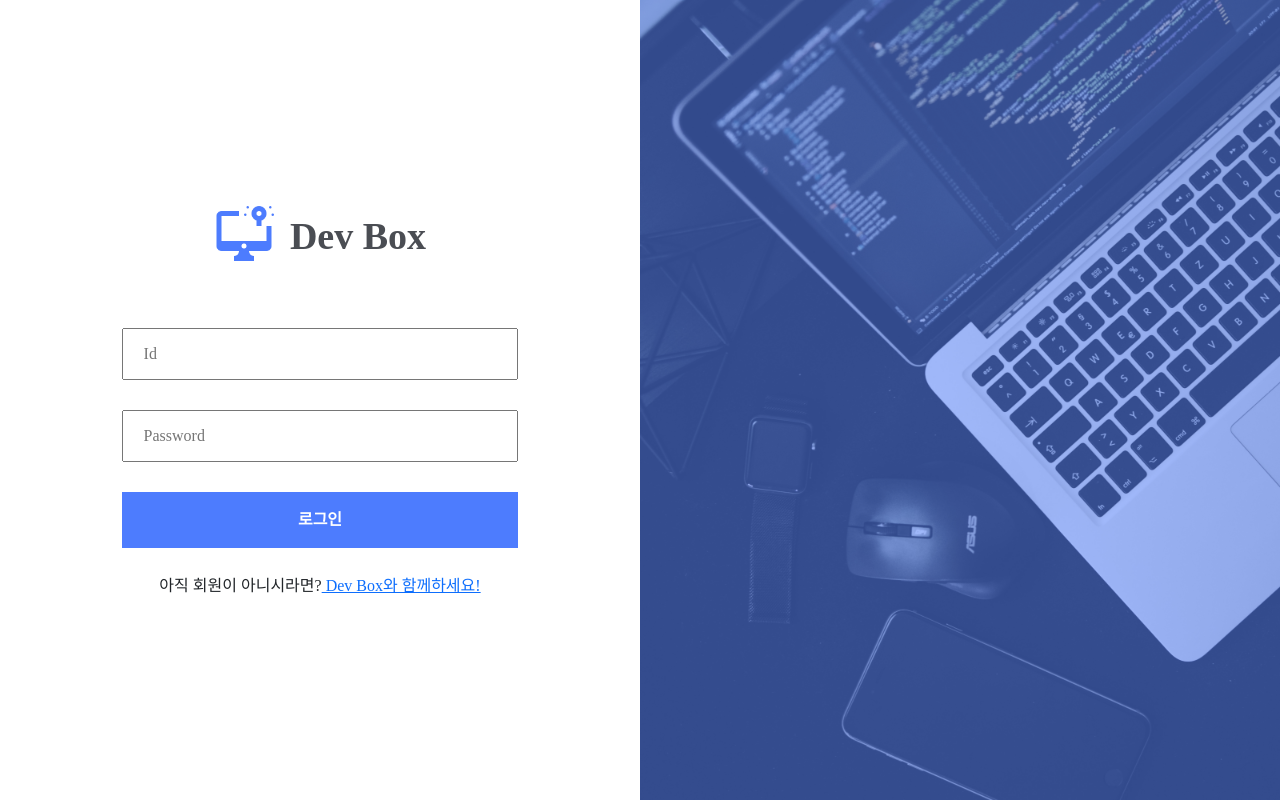
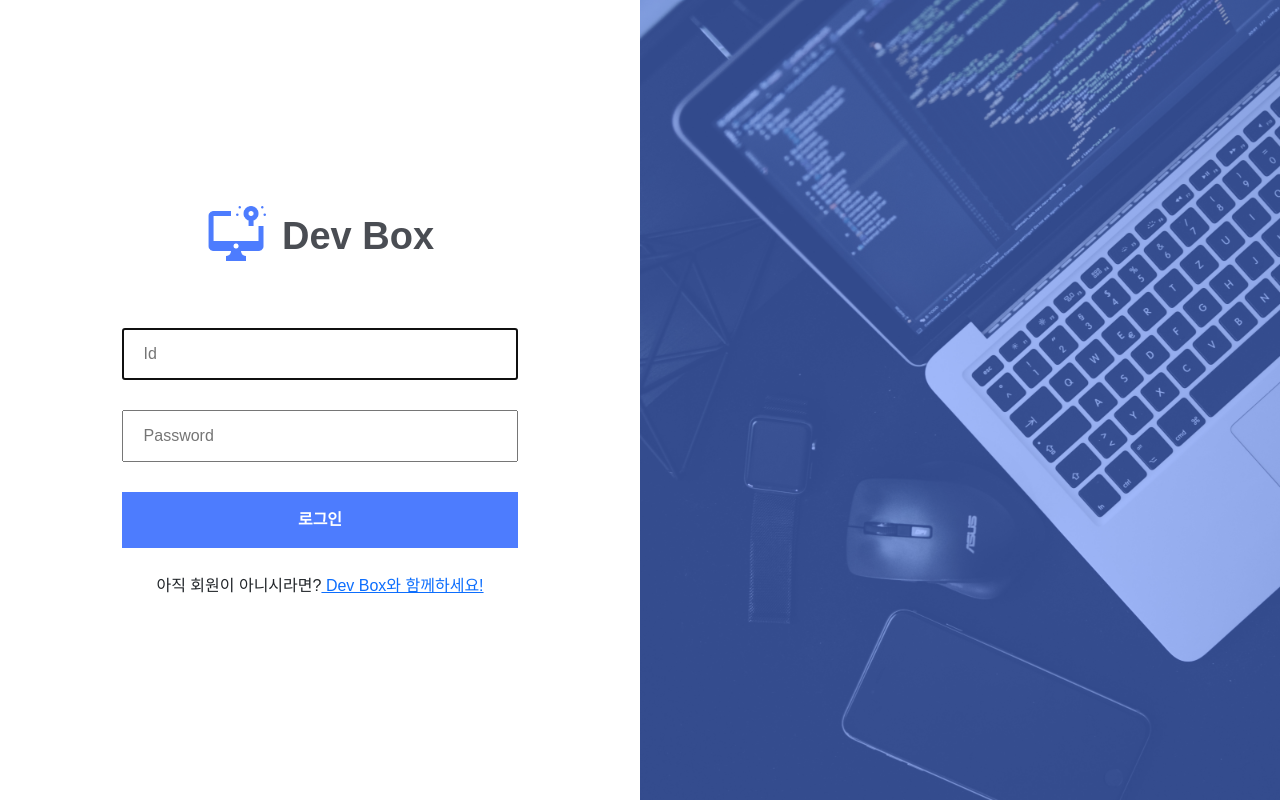
Before and after one commit to kevinkim910408/mini6_frontend_, a React (Create React App) app: page /login in a window 1280 px wide. Built offline with nearby package versions, Linux system fonts and the light colour scheme; a web font is replaced by a local one.

Commit message:
feat: focus input 기능, 로그인창 hover 기능

```diff
--- a/src/Components/LogInSignInComponents/LoginInput.jsx
+++ b/src/Components/LogInSignInComponents/LoginInput.jsx
@@ -1,4 +1,4 @@
-import React, { useState } from "react";
+import React, { useState, useRef, useEffect } from "react";
 import styled from "styled-components";
 import { Link, useNavigate } from "react-router-dom";
 import { useDispatch } from "react-redux";
@@ -10,6 +10,7 @@ const LoginInput = () => {
     const dispatch = useDispatch();
     const [username, setName] = useState();
     const [password, setPw] = useState();
+    const focusRef = useRef();
 
     const loginDB = () => {
         if (username === "" || password === "") {
@@ -20,6 +21,11 @@ const LoginInput = () => {
      alert("Dev Box에 오신걸 환영합니다!")
      navigate("/");
     };
+
+    useEffect(()=>{
+      focusRef.current.focus();
+    },[])
+
   return (
     <>
         <form action="/" onSubmit={loginDB}>
@@ -37,6 +43,7 @@ const LoginInput = () => {
                 }}
                 placeholder="Id"
                 required
+                ref={focusRef}
               />
               <StInput
                 type="password"
@@ -52,7 +59,9 @@ const LoginInput = () => {
               </StButton>
               <span>
                 아직 회원이 아니시라면?
-                <Link to="/signup"> Dev Box와 함께하세요!</Link>
+               <StSpan>
+                 <Link to="/signup"> Dev Box와 함께하세요!</Link>
+                </StSpan>
               </span>
             </StInputList>
           </Form>
@@ -112,4 +121,14 @@ const StButton = styled.button`
   color: #fff;
   font-weight: bold;
   margin: 0 auto;
+  &:hover{
+    background-color: var(--Button-blue);
+  }
 `;
+
+const StSpan = styled.span`
+  &:hover{
+    color: var(--Button-blue);
+    filter: brightness(0.5);
+  }
+`;
--- a/src/Pages/Login.jsx
+++ b/src/Pages/Login.jsx
@@ -26,6 +26,7 @@ const StFlex = styled.div`
   width: 100%;
   height: 100vh;
   display: flex;
+  font-family: 'Noto Sans KR', sans-serif;
 `;
 const BgContainer = styled.div`
   position: relative;
--- a/src/Pages/Signup.jsx
+++ b/src/Pages/Signup.jsx
@@ -1,4 +1,4 @@
-import React, { useRef, useState } from "react";
+import React, { useRef, useState, useEffect } from "react";
 import "bootstrap/dist/css/bootstrap.min.css";
 import styled from "styled-components";
 import logo from "../Public/Image/logo.png";
@@ -20,8 +20,15 @@ const Signup = () => {
   const [passwordcheck, setPwCheck] = useState();
   const [profilePic, setProfile] = useState();
   const checkref = useRef();
+  const focusRef = useRef();
   const dispatch = useDispatch();
   const navigate = useNavigate();
+
+  useEffect(()=>{
+    focusRef.current.focus();
+  },[])
+
+
   if (password && passwordcheck && password === passwordcheck) {
     checkref.current.innerText = "✔️";
   } else if (password !== passwordcheck) {
@@ -58,6 +65,7 @@ const Signup = () => {
               }}
               placeholder="Id"
               required
+              ref={focusRef}
             />
             {idCheck(username) ? (
               <p style={{ fontSize: "12px", color: "green" }}>
@@ -191,6 +199,7 @@ const Form = styled.div`
   ${flex({direction:'column'})}
   width: 100%;
   height: 100vh;
+  font-family: 'Noto Sans KR', sans-serif;
 `;
 const StFlex = styled.div`
   ${flex({})}
@@ -235,6 +244,9 @@ const StButton = styled.button`
   color: #fff;
   font-weight: bold;
   margin: 0 auto;
+  &:hover{
+    background-color: var(--Button-blue);
+  }
 `;
 
 const StLabellIST = styled.div`
@@ -247,4 +259,9 @@ const StLabellIST = styled.div`
 const StLabel = styled.label`
   ${flex({direction:'column'})}
   gap: 1rem;
+  cursor: pointer;
+  & > input:hover{
+      -webkit-box-shadow: inset -1px 3px 8px 5px #1F87FF, 2px 5px 16px 0px #0B325E, -2px -1px 21px 1px rgba(0,0,0,0);
+      box-shadow: inset -1px 3px 8px 5px #1F87FF, 2px 5px 16px 0px #0B325E, -2px -1px 21px 1px rgba(0,0,0,0);
+    }
 `;
```
